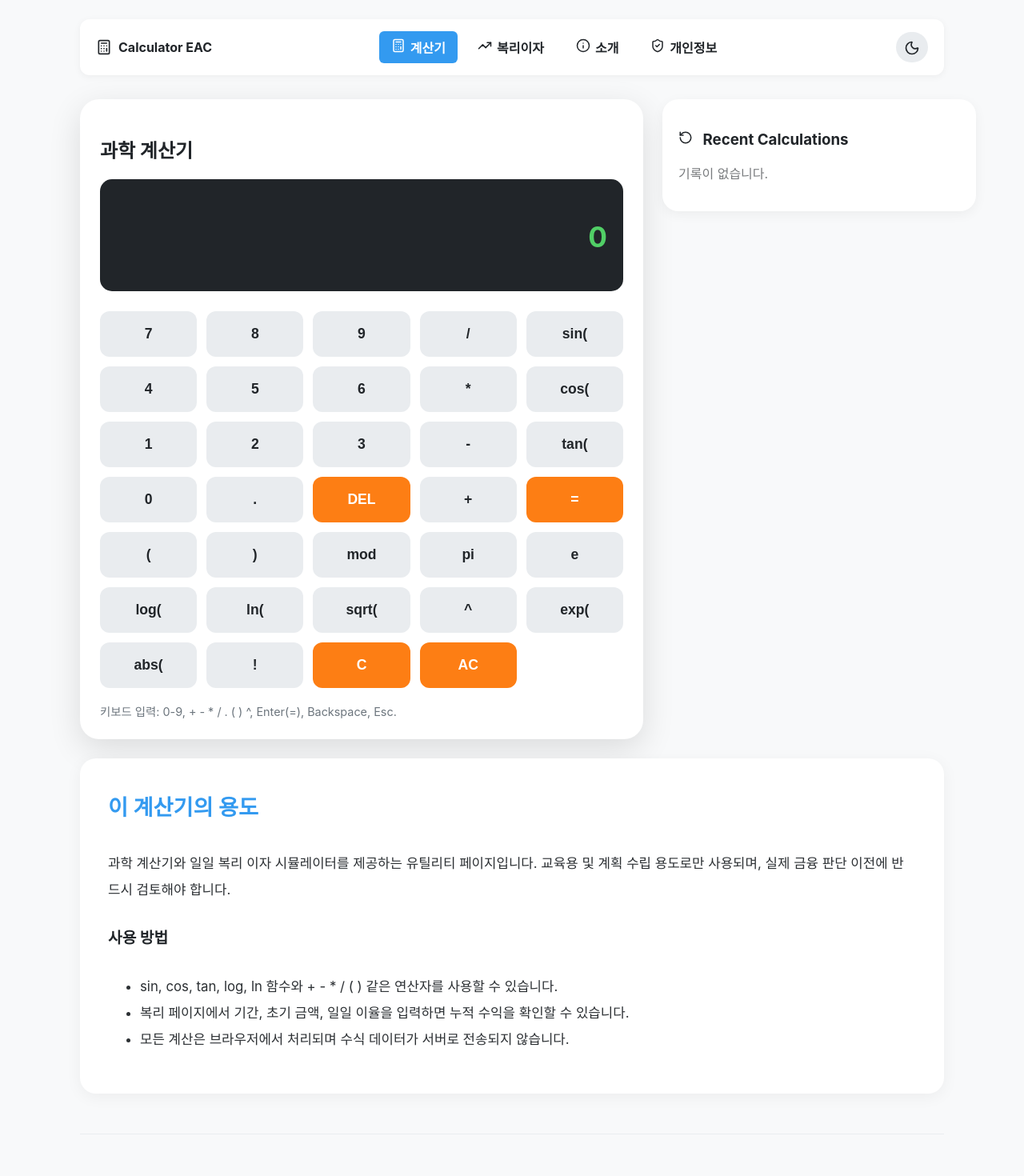
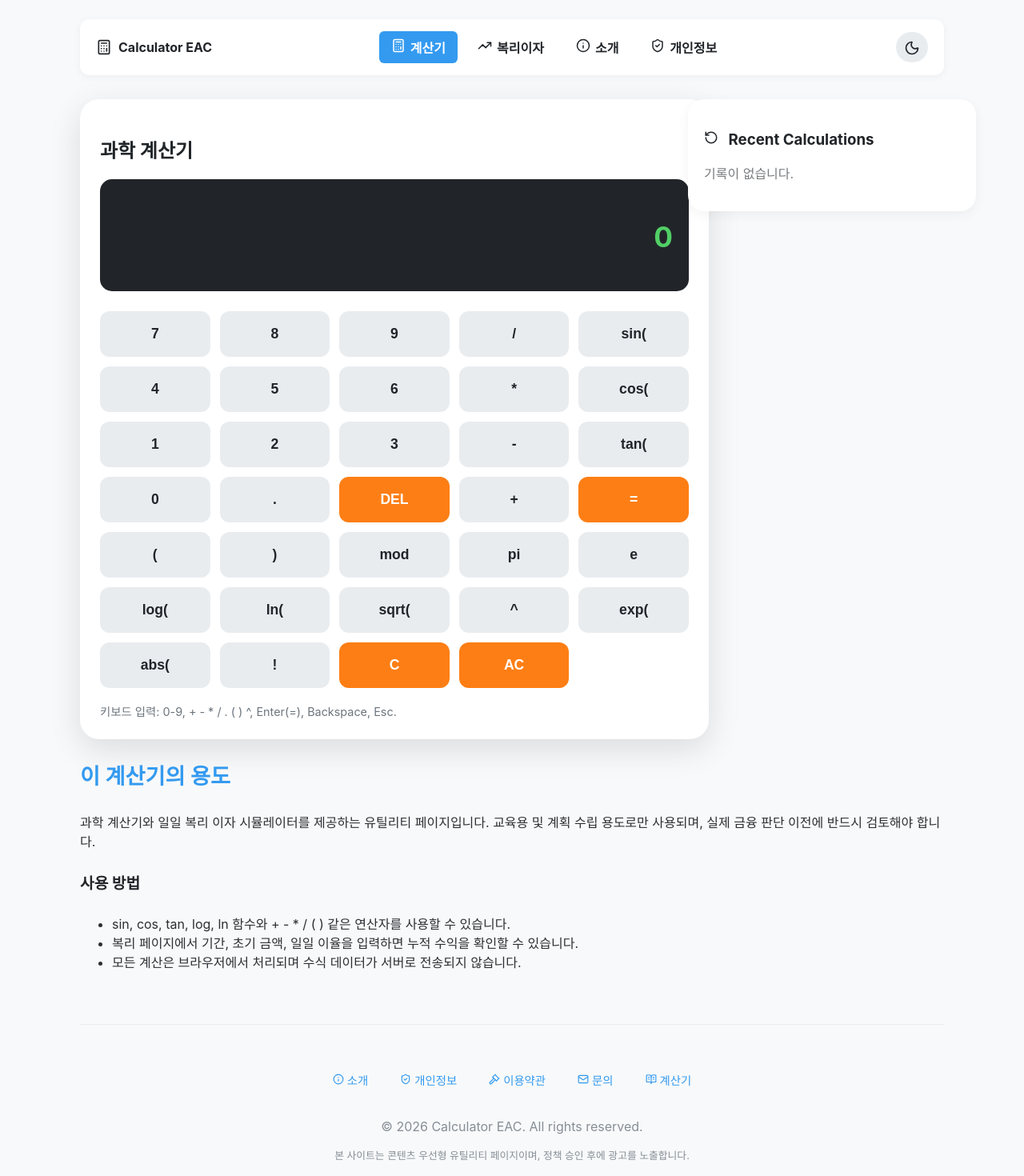
Before and after one commit to chlwltnshtkddn/calculator, a React (Vite) app: page / in a window 1280 px wide. Shown: the top 1470 px of the page at 80% size. Built offline with nearby package versions, Linux system fonts and the light colour scheme.

Commit message:
Align recent calculations width with header/content grid

```diff
--- a/src/App.css
+++ b/src/App.css
@@ -172,9 +172,11 @@ button.operator {
 
 .content-grid {
   display: grid;
-  grid-template-columns: minmax(0, 2fr) minmax(260px, 1fr);
+  grid-template-columns: minmax(0, 2fr) 320px;
   align-items: start;
   gap: 24px;
+  margin: 0;
+}
 }
 
 .info-section {
@@ -367,4 +369,23 @@ thead th {
 
 .info-section {
   grid-column: 1 / -1;
+  margin: 0;
+  width: 100%;
 }
+
+.history {
+  width: 100%;
+  min-width: 320px;
+}
+
+.history-item {
+  width: 100%;
+  box-sizing: border-box;
+}
+
+.calculator,
+.history,
+.info-section,
+.legal-content {
+  width: 100%;
+}
```
